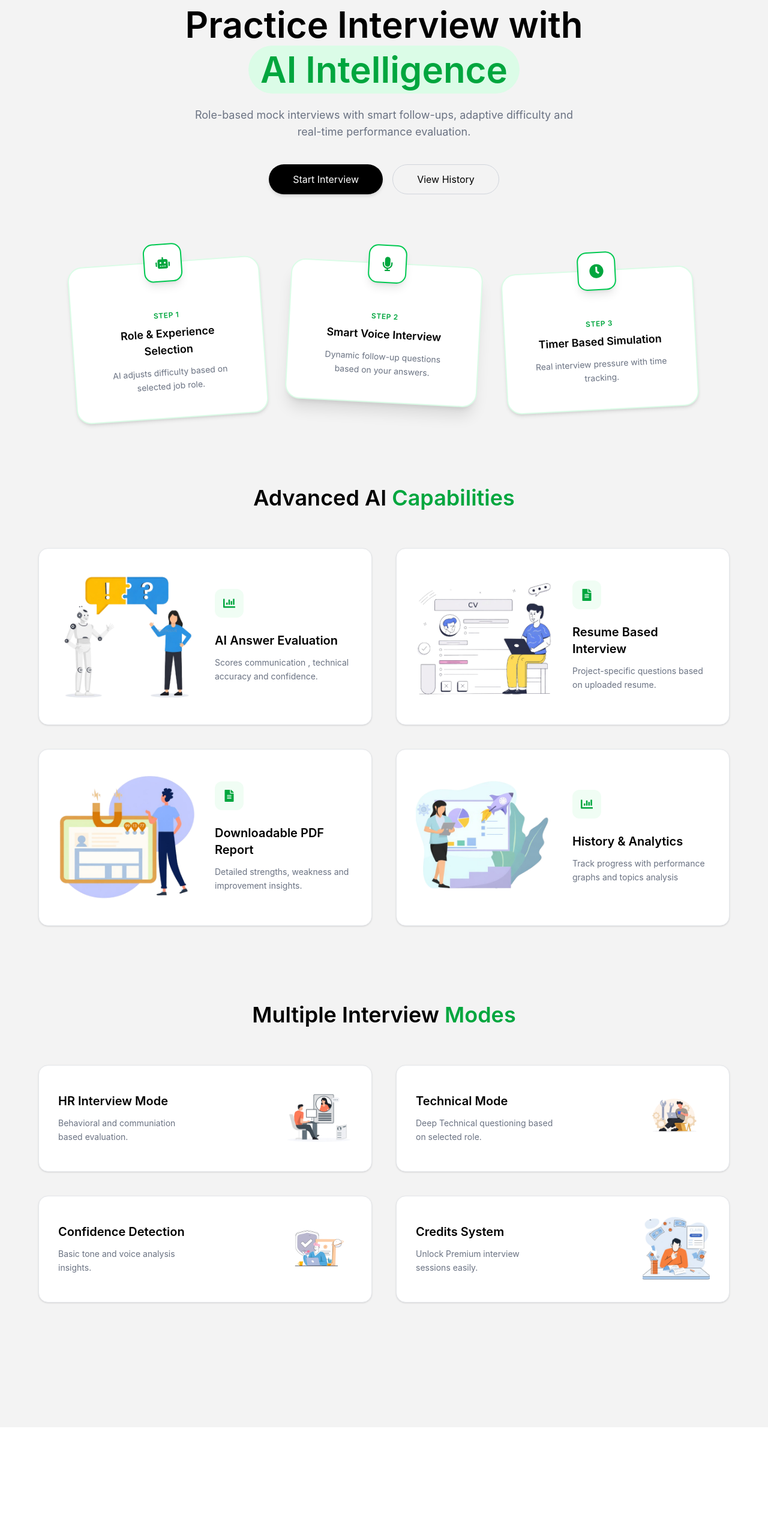
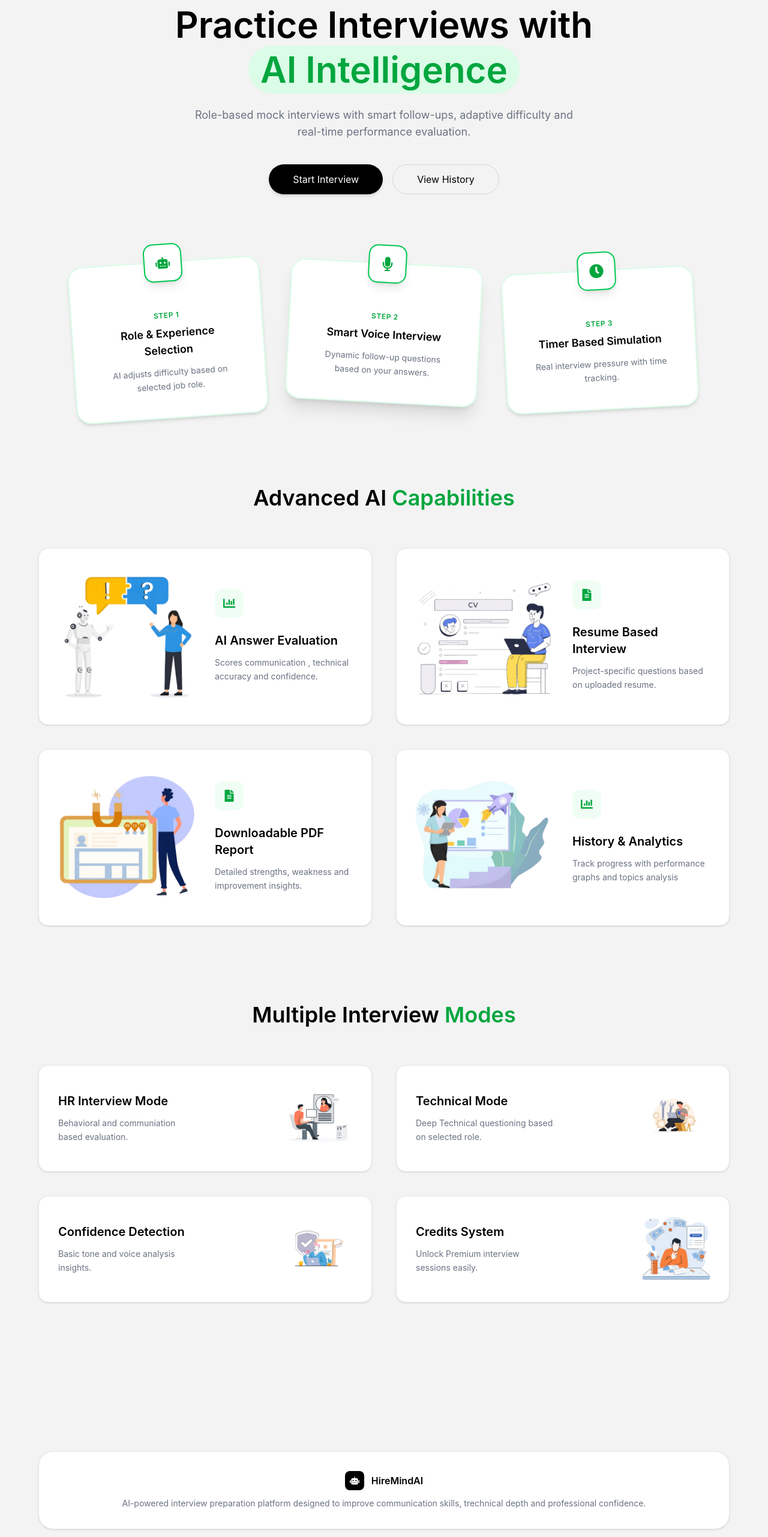
Before and after one commit to sachindataninja123/HireMindAI, a React (Vite) app in the folder client/: page / in a window 1280 px wide. Shown: the part 234-2797 px from the top of the page at 60% size. Before the commit the page ends 2614 px from the top, so only its background shows below. Built offline with nearby package versions, Linux system fonts and the light colour scheme; no server answers.

Commit message:
Footer & Interview Pages

```diff
--- /dev/null
+++ b/client/src/components/Footer.jsx
@@ -0,0 +1,24 @@
+import React from "react";
+import { FaRobot } from "react-icons/fa";
+
+const Footer = () => {
+  return (
+    <div className="bg-[#f3f3f3] flex justify-center px-4 pb-10 py-4 pt-10">
+      <div className="w-full max-w-6xl bg-white rounded-3xl shadow-sm border border-gray-200 py-8 px-3 text-center">
+        <div className="flex justify-center items-center gap-3 mb-3">
+          <div className="bg-black text-white p-2 rounded-lg">
+            <FaRobot size={16} />
+          </div>
+          <h2 className="font-semibold">HireMindAI</h2>
+        </div>
+
+        <p className="text-gray-500 text-sm msx-w-xl mx-auto">
+          AI-powered interview preparation platform designed to improve
+          communication skills, trechnical depth and professional confidence.
+        </p>
+      </div>
+    </div>
+  );
+};
+
+export default Footer;
--- /dev/null
+++ b/client/src/components/Step1Setup.jsx
@@ -0,0 +1,11 @@
+import React from 'react'
+
+const Step1Setup = ({onStart}) => {
+  return (
+    <div>
+
+    </div>
+  )
+}
+
+export default Step1Setup
--- /dev/null
+++ b/client/src/components/Step2Interview.jsx
@@ -0,0 +1,11 @@
+import React from 'react'
+
+const Step2Interview = ({interviewData , onFinish}) => {
+  return (
+    <div>
+
+    </div>
+  )
+}
+
+export default Step2Interview
--- /dev/null
+++ b/client/src/components/Step3Report.jsx
@@ -0,0 +1,11 @@
+import React from 'react'
+
+const Step3Report = ({report}) => {
+  return (
+    <div>
+
+    </div>
+  )
+}
+
+export default Step3Report
--- a/client/src/pages/Home.jsx
+++ b/client/src/pages/Home.jsx
@@ -20,6 +20,7 @@ import creditImg from "../assets/credit.png";
 import resumeImg from "../assets/resume.png";
 import pdfImg from "../assets/pdf.png";
 import analyticsImg from "../assets/history.png";
+import Footer from "../components/Footer";
 
 const Home = () => {
   const { userData } = useSelector((state) => state.user);
@@ -46,7 +47,7 @@ const Home = () => {
               transition={{ duration: 0.6 }}
               className="text-4xl md:text-6xl font-semibold leading-tight max-w-4xl mx-auto"
             >
-              Practice Interview with
+              Practice Interviews with
               <span className="relative inline-block">
                 <span className="bg-green-100 text-green-600 px-5 py-1 rounded-full">
                   AI Intelligence
@@ -275,7 +276,11 @@ const Home = () => {
                       </div>
 
                       <div className="w-1/2 flex justify-end">
-                        <img src={mode.image} alt={mode.title} className="w-28 h-28 object-contain" />
+                        <img
+                          src={mode.image}
+                          alt={mode.title}
+                          className="w-28 h-28 object-contain"
+                        />
                       </div>
                     </div>
                   </motion.div>
@@ -287,6 +292,8 @@ const Home = () => {
       </div>
 
       {showAuth && <AuthModel onClose={() => setShowAuth(false)} />}
+
+      <Footer />
     </div>
   );
 };
--- /dev/null
+++ b/client/src/pages/InterviewPage.jsx
@@ -0,0 +1,11 @@
+import React from 'react'
+
+const InterviewPage = () => {
+  return (
+    <div>
+
+    </div>
+  )
+}
+
+export default InterviewPage
--- /dev/null
+++ b/client/src/pages/InterviewReport.jsx
@@ -0,0 +1,11 @@
+import React from 'react'
+
+const InterviewReport = () => {
+  return (
+    <div>
+
+    </div>
+  )
+}
+
+export default InterviewReport
```
